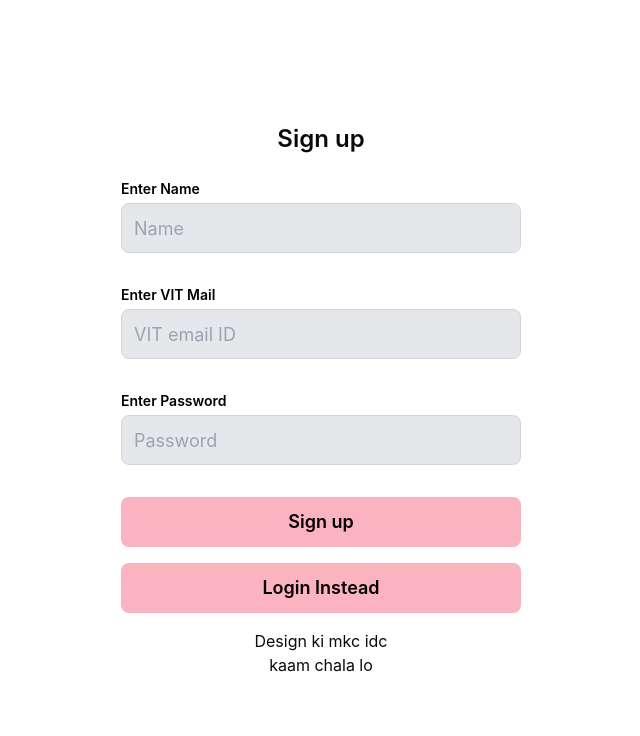
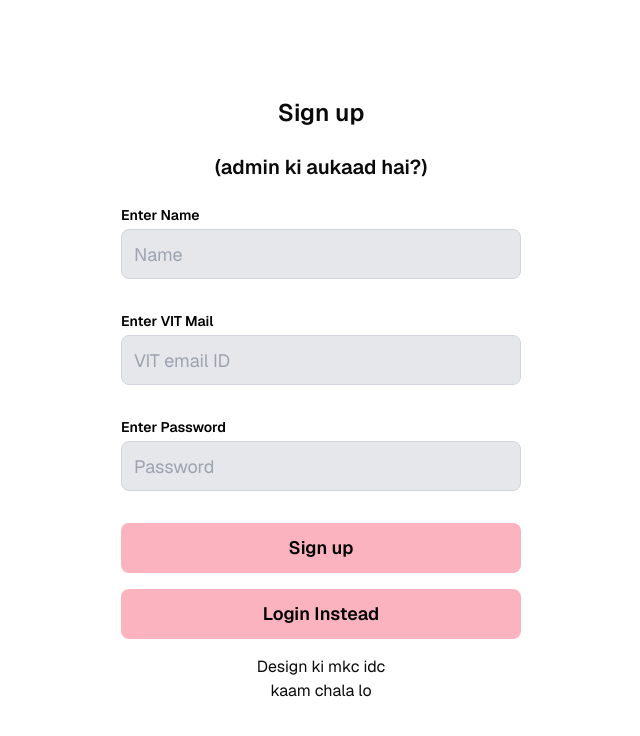
Before and after one commit to CodeChefVIT/clueminati-2.0-webapp, a Next.js app: page /signup in a window 1280 px wide. Shown: the top 736 px of the page, without its empty margins (319-959 px from the left). Built offline with nearby package versions, Linux system fonts and the light colour scheme.

Commit message:
feat: admin signup

```diff
--- a/src/app/signup/page.tsx
+++ b/src/app/signup/page.tsx
@@ -43,7 +43,7 @@ export default function LoginPage() {
     }
 
     try {
-      await axios.post("/api/auth/signup", {
+      await axios.post("/api/auth/signup-admin", {
         email: email.trim(),
         password: password.trim(),
         name: name.trim(),
@@ -62,11 +62,11 @@ export default function LoginPage() {
 
   return (
     <div className="flex min-h-screen flex-col items-center justify-center bg-white p-4">
-      <main
-        className="w-full max-w-md rounded-lg bg-white p-6"
-        style={{ fontFamily: "Inter, sans-serif" }}
-      >
+      <main className="w-full max-w-md rounded-lg bg-white p-6">
         <h1 className="mb-6 text-center text-2xl font-semibold">Sign up</h1>
+        <h1 className="mb-6 text-center text-xl font-semibold">
+          (admin ki aukaad hai?)
+        </h1>
 
         <form className="flex flex-col gap-4" onSubmit={handleLoginSubmit}>
           <div className="mb-4 flex flex-col">
```
